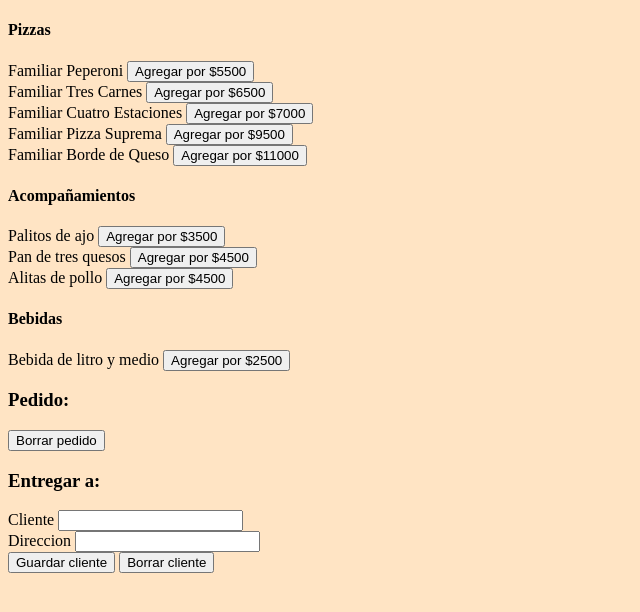
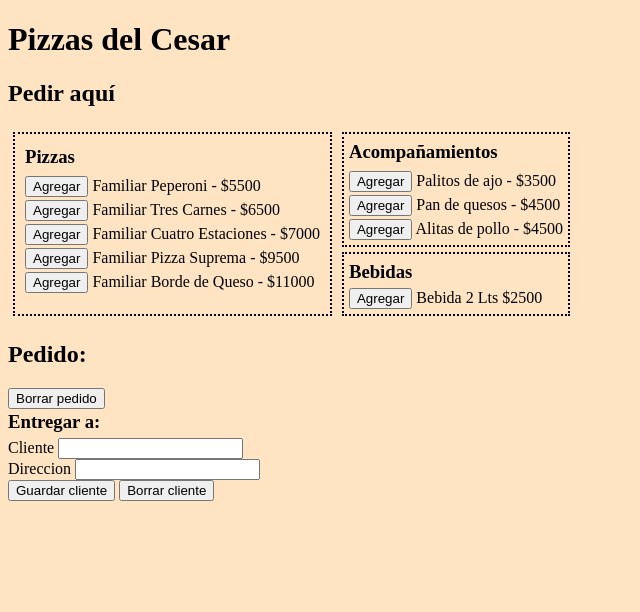
Before and after one commit to PauloCS4/pizzas, a plain HTML site: page index.html in a window 1280 px wide. Shown: the whole page, without its empty margins (0-640 px from the left). Drawn offline with Linux system fonts and the light colour scheme.

Commit message:
Mejor aspecto del menu

```diff
--- a/estilo.css
+++ b/estilo.css
@@ -1,3 +1,53 @@
 body{
     background-color: bisque;
 }
+
+
+h3{
+    margin: 5px 0px;
+    margin-top: 2px;
+}
+
+.menu{
+    display: flex;
+    flex-wrap: nowrap;
+}
+
+.pizzas{
+    display: flex;
+    flex-direction: column;
+    gap: 3px;
+    margin: 5px;
+    padding: 10px;
+    border: 2px black dotted;
+}
+
+.acompanamientos{
+    display: flex;
+    flex-direction: column;
+    gap: 3px;
+
+    margin: 5px;
+    padding: 5px;
+
+    border: 2px black dotted;
+}
+
+.bebidas{
+    display: flex;
+    flex-direction: column;
+    gap: 3px;
+
+    margin: 5px;
+    padding: 5px;
+
+    border: 2px black dotted;
+}
+
+
+.producto{
+    display: inline-block;
+    flex-wrap: nowrap;
+
+    white-space: nowrap;
+}
--- a/index.html
+++ b/index.html
@@ -1,5 +1,6 @@
 <!DOCTYPE html>
 <html lang="es">
+
 <head>
     <meta charset="UTF-8">
     <meta name="viewport" content="width=device-width, initial-scale=1.0">
@@ -7,55 +8,90 @@
     <link rel="stylesheet" href="./estilo.css">
 
 </head>
+
 <body>
 
-    <h4>Pizzas</h4>
-
-    <label for="peperoni">Familiar Peperoni</label>
-    <button id="peperoni">Agregar por $5500</button>
-    <br>
+    <h1>Pizzas del Cesar</h1>
+    <h2>Pedir aquí</h2>
 
 
-    <label for="carnes">Familiar Tres Carnes</label>
-    <button id="carnes">Agregar por $6500</button>
-    <br>
+    <div class="menu">
 
 
-    <label for="estaciones">Familiar Cuatro Estaciones </label>
-    <button id="estaciones">Agregar por $7000</button>
-    <br>
+        <div class="pizzas">
+            <h3>Pizzas</h3>
 
-    <label for="suprema">Familiar Pizza Suprema</label>
-    <button id="suprema">Agregar por $9500</button>
-    <br>
+            <div class="producto">
+                <button id="peperoni">Agregar</button>
+                <label for="peperoni">Familiar Peperoni - $5500</label>
 
-    <label for="borde">Familiar Borde de Queso</label>
-    <button id="borde">Agregar por $11000</button>
-    <br>
+            </div>
 
-    <h4>Acompañamientos</h4>
+            <div class="producto">
+                <button id="carnes">Agregar</button>
+                <label for="carnes">Familiar Tres Carnes - $6500</label>
 
-    <label for="palitos">Palitos de ajo</label>
-    <button id="palitos">Agregar por $3500</button>
-    <br>
+            </div>
 
-    <label for="pan">Pan de tres quesos</label>
-    <button id="pan">Agregar por $4500</button>
-    <br>
+            <div class="producto">
+                <button id="estaciones">Agregar</button>
+                <label for="estaciones">Familiar Cuatro Estaciones - $7000</label>
 
-    <label for="alitas">Alitas de pollo</label>
-    <button id="alitas">Agregar por $4500</button>
-    <br>
-
-    <h4>Bebidas</h4>
-
-    <label for="bebida">Bebida de litro y medio</label>
-    <button id="bebida">Agregar por $2500</button>
-    <label id="cant-bebida" for="bebida"></label>
-    <br>
+            </div>
 
 
-    <h3>Pedido:</h3>
+            <div class="producto">
+                <button id="suprema">Agregar</button>
+                <label for="suprema">Familiar Pizza Suprema - $9500</label>
+
+            </div>
+
+            <div class="producto">
+                <button id="borde">Agregar</button>
+                <label for="borde">Familiar Borde de Queso - $11000</label>
+            </div>
+
+        </div>
+
+        <!-- Este div es para que bebidas y acompañamiento compartan columna en el flex-->
+        <div class="no-pizzas">
+
+            <div class="acompanamientos">
+                <h3>Acompañamientos</h3>
+
+                <div class="producto">
+                    <button id="palitos">Agregar</button>
+                    <label for="palitos">Palitos de ajo - $3500 </label>
+                </div>
+
+                <div class="producto">
+                    <button id="pan">Agregar</button>
+                    <label for="pan">Pan de quesos - $4500</label>
+                </div>
+
+                <div class="producto">
+                    <button id="alitas">Agregar</button>
+                    <label for="alitas">Alitas de pollo - $4500</label>
+                </div>
+
+            </div>
+
+
+            <div class="bebidas">
+
+                <div class="producto">
+                    <h3>Bebidas</h3>
+                    <button id="bebida">Agregar</button>
+                    <label for="bebida">Bebida 2 Lts $2500</label>
+                </div>
+            </div>
+
+        </div>
+
+    </div>
+
+
+    <h2>Pedido:</h2>
     <P id="mi-pedido"></P>
 
     <button id="borrar-pedido">Borrar pedido</button>
@@ -74,4 +110,5 @@
 
     <script src="./script.js"></script>
 </body>
+
 </html>
```
